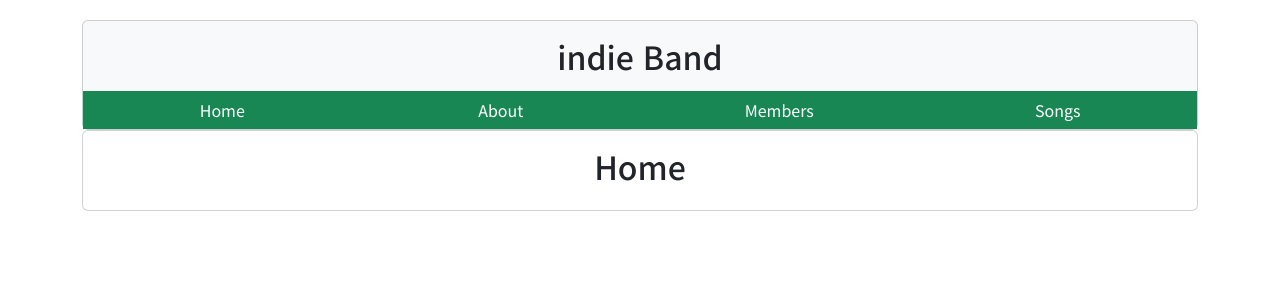
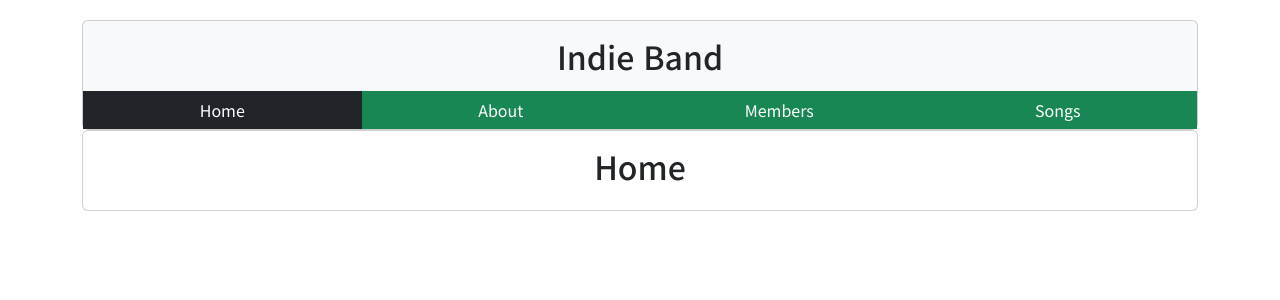
Before and after one commit to goldjade/route-app, a React (Create React App) app: page /home in a window 1280 px wide. Shown: the top 300 px of the page. Built offline with nearby package versions, Linux system fonts and the light colour scheme.

Commit message:
NavLink 적용

```diff
--- a/src/components/Header.js
+++ b/src/components/Header.js
@@ -1,27 +1,47 @@
 import React from "react";
-import { Link } from "react-router-dom";
+import { Link, NavLink } from "react-router-dom";
 
 const Header = () => {
   return (
     <div className="card bg-light">
       <div className="card-heding">
-        <h2 className="text-center m-3">indie Band</h2>
+        <h2 className="text-center m-3">Indie Band</h2>
         <div className="row">
-          {/* <Link to=전환할 URI */}
           <div className="col-12">
-            <Link className="btn btn-success menu" to="/">
+            {/* <Link to="전환할 URI" */}
+            {/* NavLink : Link가 현재 경로와 일치하면 css 설정 */}
+            <NavLink
+              className={({ isActive }) => {
+                return isActive ? "btn menu btn-dark" : "btn menu btn-success";
+              }}
+              to="/home"
+            >
               Home
-            </Link>
-            <Link className="btn btn-success menu" to="about">
+            </NavLink>
+            <NavLink
+              className={({ isActive }) => {
+                return isActive ? "btn menu btn-dark" : "btn menu btn-success";
+              }}
+              to="/about"
+            >
               About
-            </Link>
-            <Link className="btn btn-success menu" to="members">
+            </NavLink>
+            <NavLink
+              className={({ isActive }) => {
+                return isActive ? "btn menu btn-dark" : "btn menu btn-success";
+              }}
+              to="/members"
+            >
               Members
-            </Link>
-            <Link className="btn btn-success menu" to="songs">
+            </NavLink>
+            <NavLink
+              className={({ isActive }) => {
+                return isActive ? "btn menu btn-dark" : "btn menu btn-success";
+              }}
+              to="/songs"
+            >
               Songs
-            </Link>
-
+            </NavLink>
           </div>
         </div>
       </div>
```
